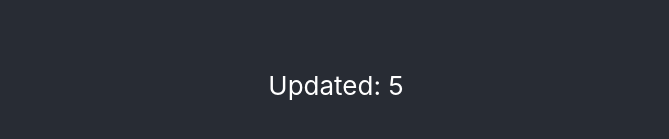
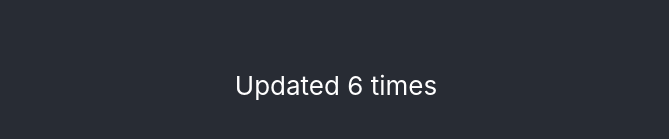
Before and after one commit to twalker/hello-az, a React (Create React App) app: page / in a window 1280 px wide. Shown: the part 541-680 px from the top of the page, without its empty margins (304-973 px from the left). Built offline with nearby package versions, Linux system fonts and the light colour scheme.

Commit message:
UPdate number 6

```diff
--- a/src/App.js
+++ b/src/App.js
@@ -8,7 +8,7 @@ function App() {
       <header className="App-header">
         <img src={logo} className="App-logo" alt="logo" />
         <h1>Hello Azure and Docker!</h1>
-        <p>Updated: 5</p>
+        <p>Updated 6 times</p>
       </header>
     </div>
   );
```
